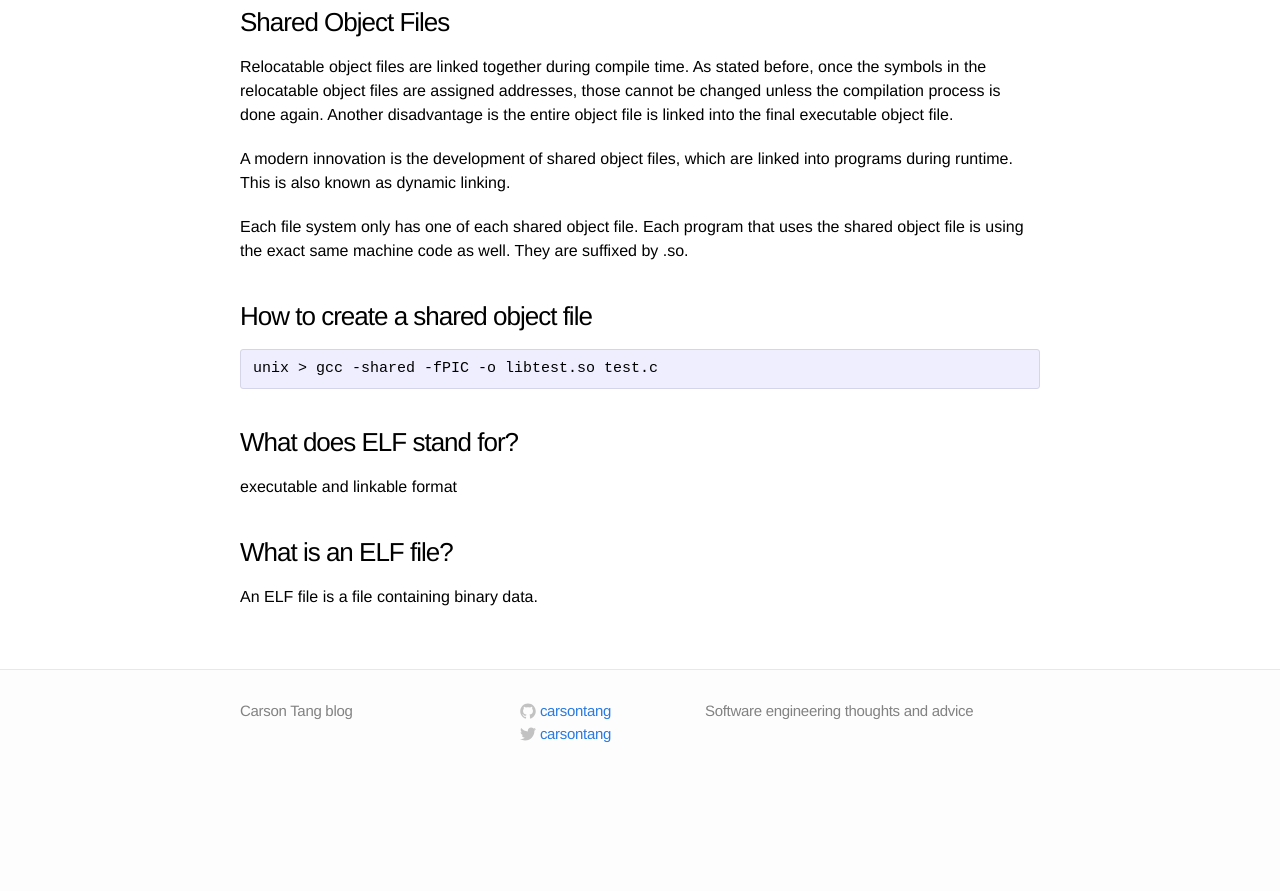
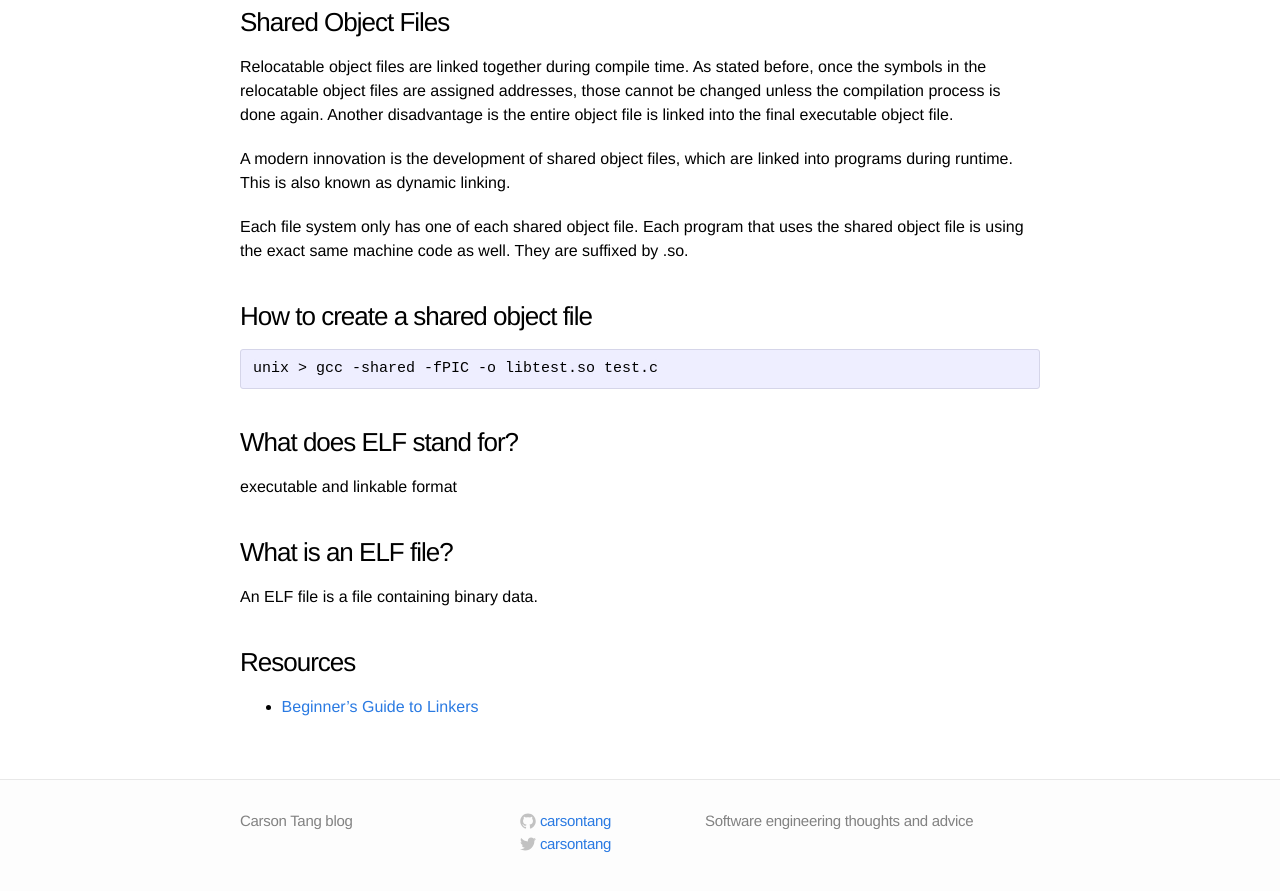
Before and after one commit to carsontang/carsontang.github.io, a Jekyll site: the page built from _posts/2013-06-01-guide-to-object-file-linking.md, in a window 1280 px wide and 900 px high, scrolled down 2816 px. Shown: the top 891 px of the window. Built offline with Jekyll 4.4.1, drawn with Linux system fonts in a browser that asks for light colours; before the commit the page ends 3606 px from its top, so only the background shows below that.

Commit message:
updated object file linking guide

```diff
--- a/_posts/2013-06-01-guide-to-object-file-linking.md
+++ b/_posts/2013-06-01-guide-to-object-file-linking.md
@@ -139,3 +139,6 @@ executable and linkable format
 
 ### What is an ELF file?
 An ELF file is a file containing binary data.
+
+### Resources
+* [Beginner's Guide to Linkers](http://www.lurklurk.org/linkers/linkers.html)
```
Also changed, not shown: notes.md (+1 -0 lines).
